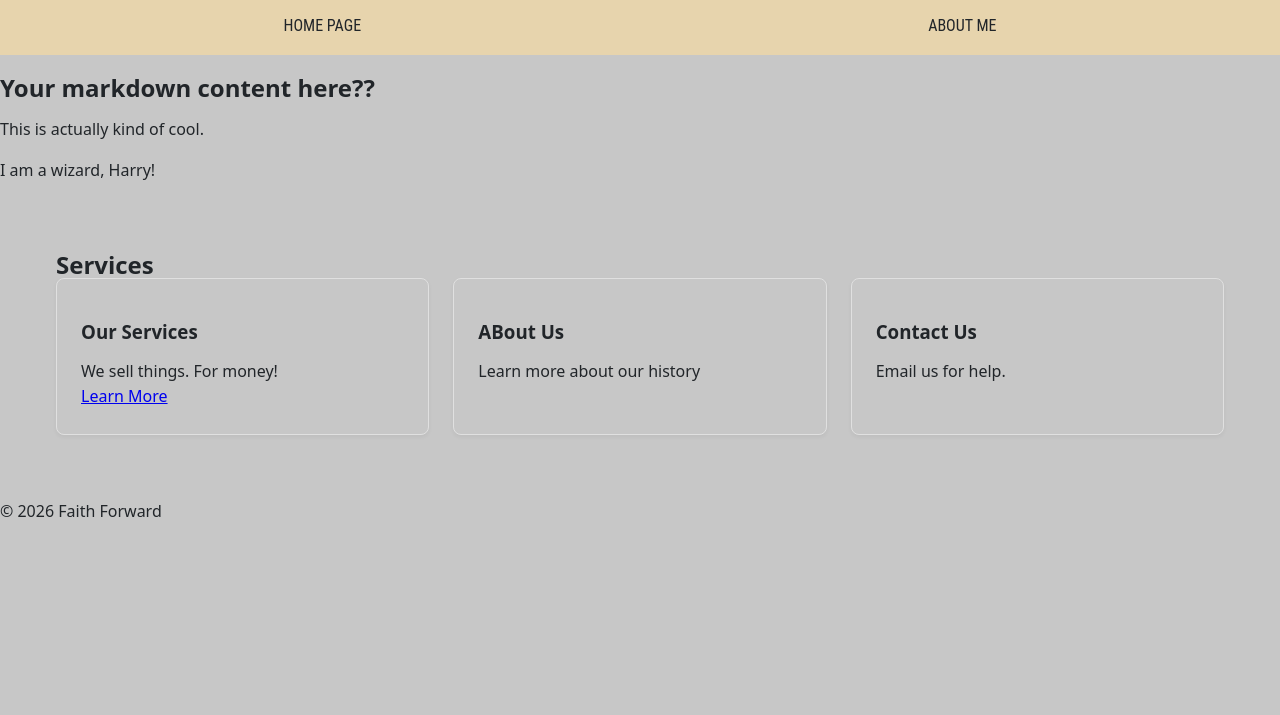
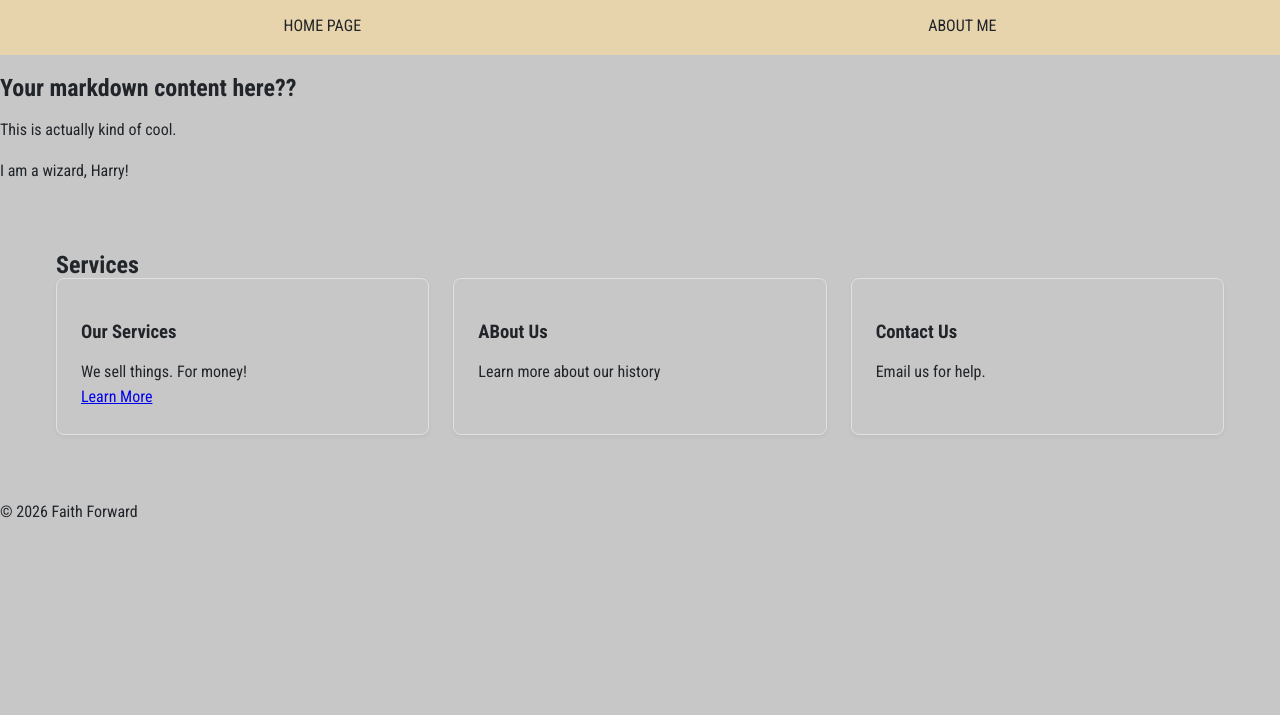
Before and after one commit to shermandy/test-site, an Eleventy site: page index.md in a window 1280 px wide. Shown: the part 85-800 px from the top of the page. Built offline with nearby package versions, Linux system fonts and the light colour scheme; Eleventy itself is replaced by a stand-in of ours; files that its build step writes are made by us from their sources.

Commit message:
add fonts

```diff
--- a/css/base/global.css
+++ b/css/base/global.css
@@ -5,4 +5,5 @@
   line-height: 1.6;
   min-height: 100vh;
   margin: 0;
+  font-family: "Roboto Condensed", sans-serif;
 }
--- a/css/style.css
+++ b/css/style.css
@@ -9,3 +9,6 @@
 /* Modular Block Sections */
 @import "blocks/three_card.css";
 @import "blocks/rich_text.css";
+
+/* Fonts */
+@import url("https://fonts.googleapis.com/css2?family=Roboto+Condensed:wght@100..900&display=swap");
```
